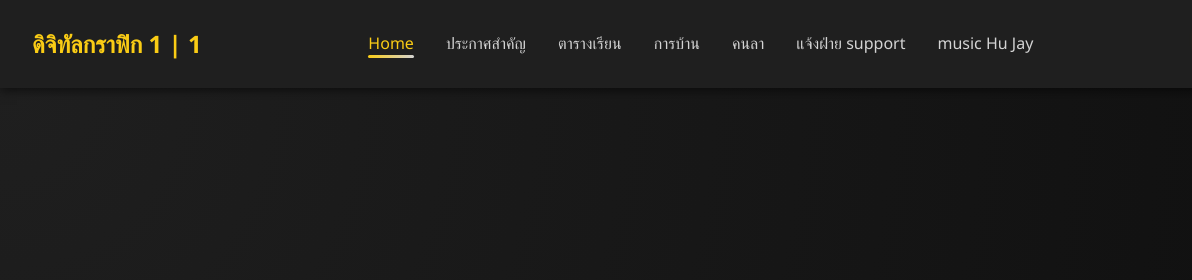
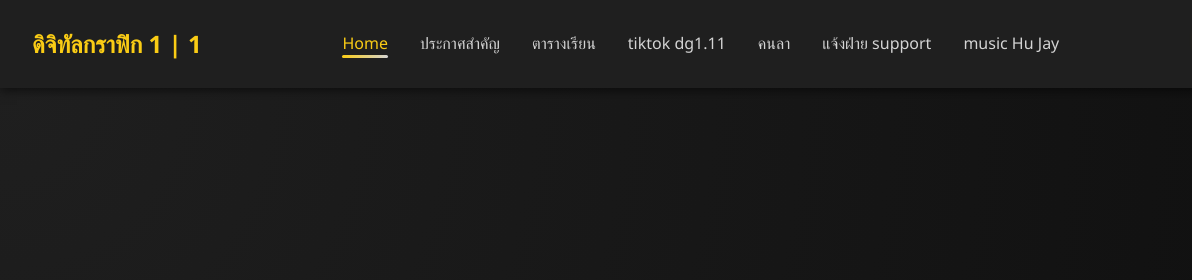
Before and after one commit to sdadwdawfafaxc/1-1, a plain HTML site: page index.html in a window 1280 px wide. Shown: the top 280 px of the page, 0-1192 px from the left. Drawn offline with nearby package versions, Linux system fonts and the light colour scheme.

Commit message:
Update index.html

```diff
--- a/index.html
+++ b/index.html
@@ -24,7 +24,7 @@
         <li><a href="#home" class="active" onclick="navigateMenu(event, 'home')">Home</a></li>
         <li><a href="#ประกาศสำคัญ" onclick="navigateMenu(event, 'ประกาศสำคัญ')">ประกาศสำคัญ</a></li>
         <li><a href="#ตารางเรียน" onclick="navigateMenu(event, 'ตารางเรียน')">ตารางเรียน</a></li>
-        <li><a href="https://sdadwdawfafaxc.github.io/wdsdfawds/" target="_blank">การบ้าน</a></li>
+        <li><a href="https://www.tiktok.com/@dg1.11" target="_blank">tiktok dg1.11</a></li>
         <li><a href="#คนลา" onclick="navigateMenu(event, 'คนลา')">คนลา</a></li>
         <li><a href="https://ngl.link/jrjj112" target="_blank">แจ้งฝ่าย support</a></li>
         <li><a href="https://hujayjr.github.io/music-Hu-Jay/" target="_blank">music Hu Jay</a></li>
```
